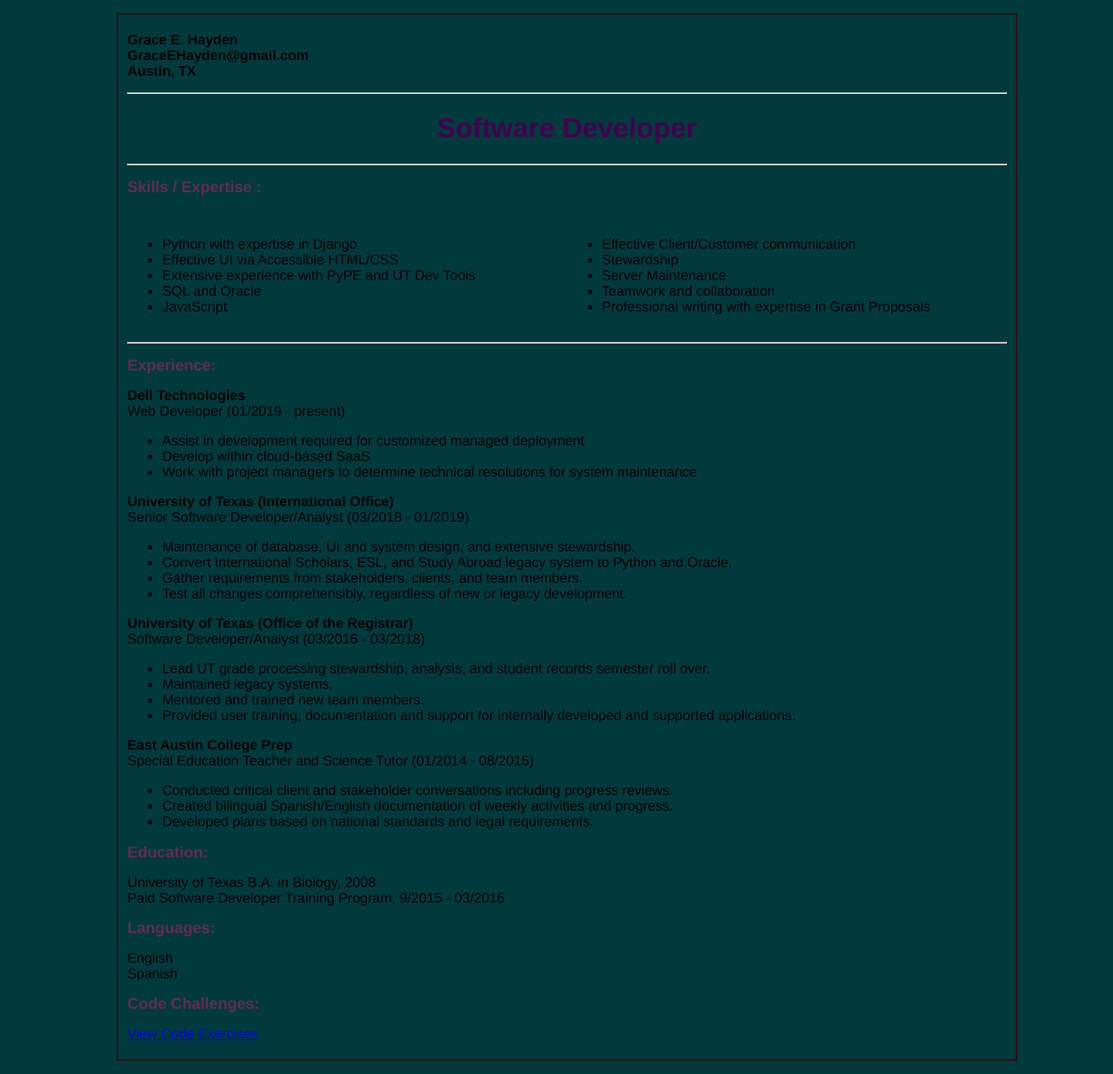
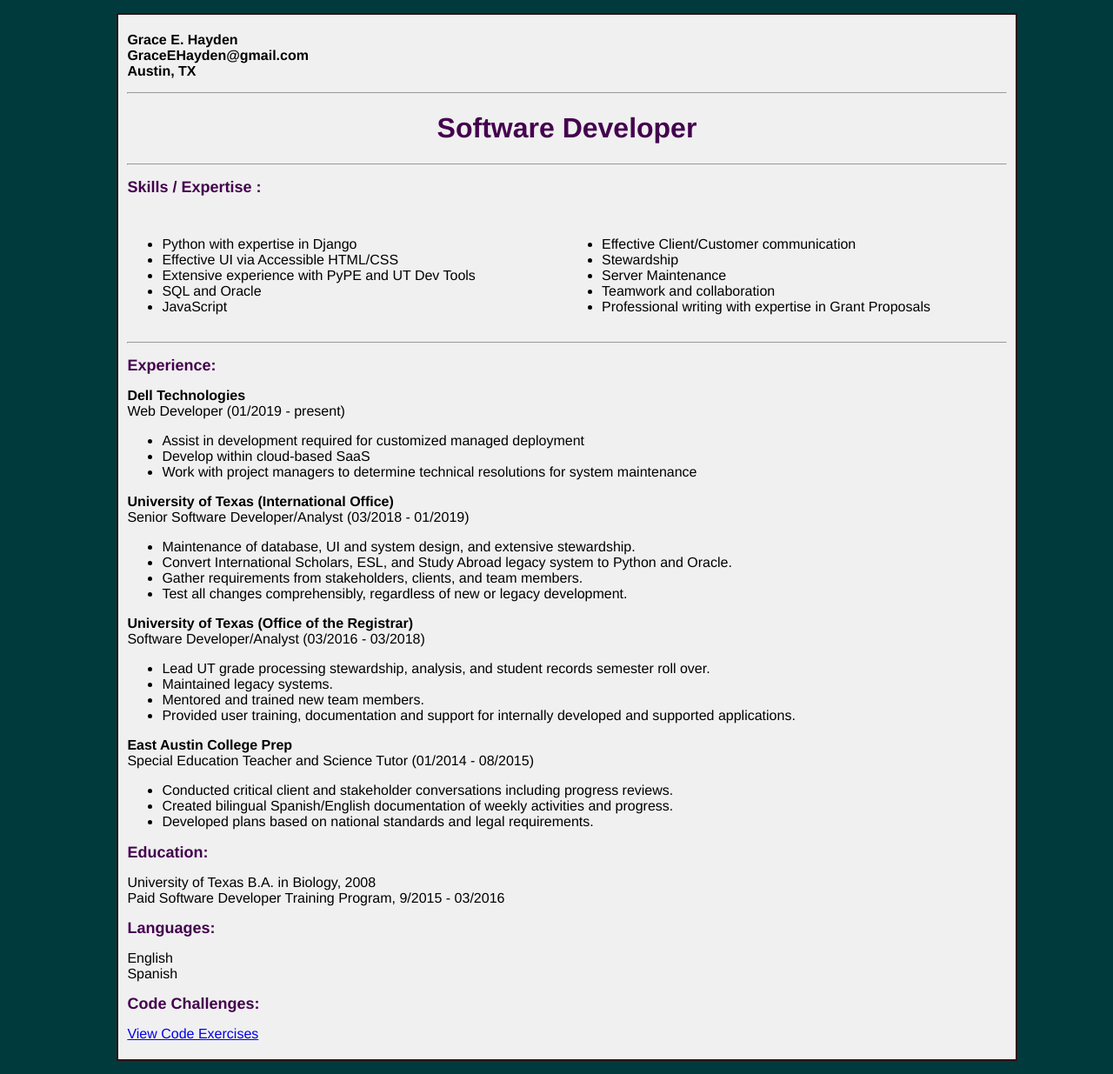
Before and after one commit to graceehayden/portfolio, a Django app: page /resume in a window 1280 px wide. Shown: the whole page at 87% size. Run offline with Django 3.2, Linux system fonts and the light colour scheme.

Commit message:
resume style

```diff
--- a/portfolio/static/css/resume_style.css
+++ b/portfolio/static/css/resume_style.css
@@ -5,7 +5,7 @@ body {
 #content {
   width: 80%;
   margin-left: 10%;
-  background-color: ##F0F0F0;
+  background-color: #F0F0F0;
   border: 2px solid #2e1114;
   padding: 5px 10px 5px 10px;
   font-family: "Helvetica";
@@ -48,7 +48,7 @@ div {
 
 .section_heading {
   font-weight: bold;
-  color:#652a52;
+  color:#44004e;
   font-size: 18px;
   display: block;
   clear: left;
```
